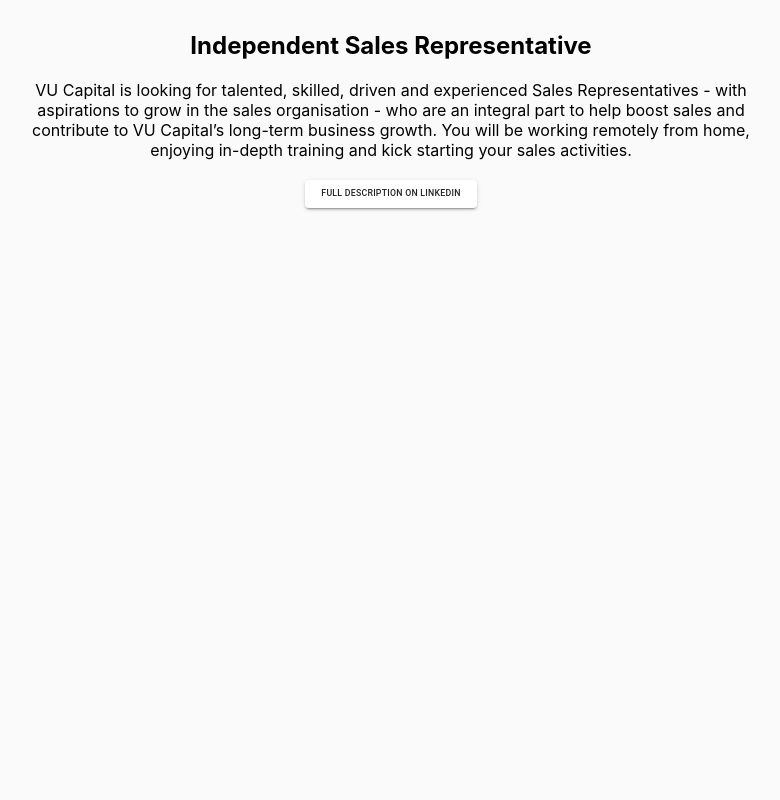
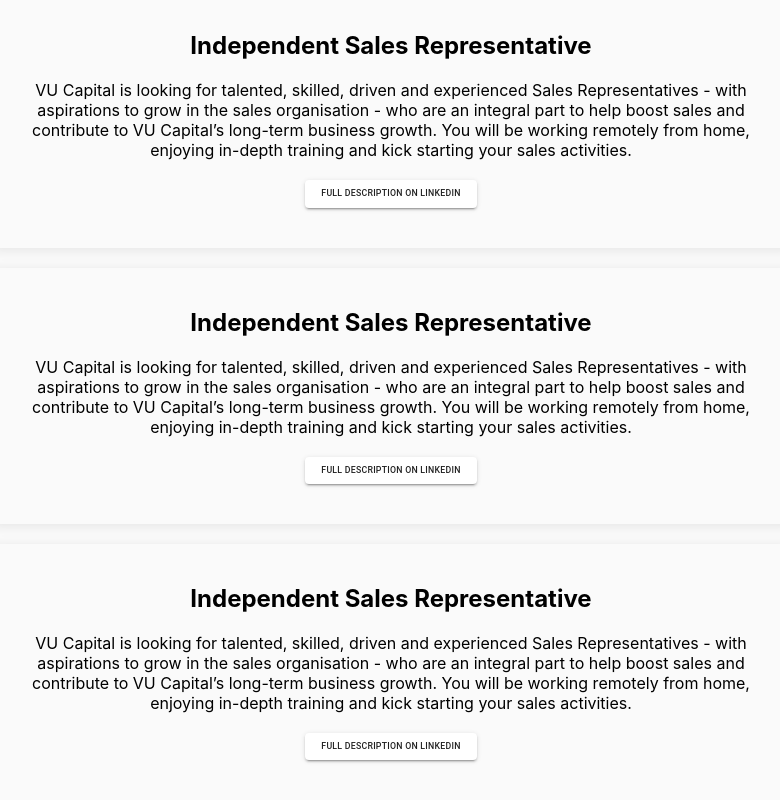
Before and after one commit to mritunjaysaha/project-1, a Next.js app: page /careers in a window 1280 px wide. Shown: the part 805-1605 px from the top of the page, without its empty margins (249-1029 px from the left). Before the commit the page ends 1053 px from the top, so only its background shows below. Built offline with nearby package versions, Linux system fonts and the light colour scheme.

Commit message:
removed redundant navbar

```diff
--- a/data.js
+++ b/data.js
@@ -125,5 +125,23 @@
                 "VU Capital is looking for talented, skilled, driven and experienced Sales Representatives - with aspirations to grow in the sales organisation - who are an integral part to help boost sales and contribute to VU Capital’s long-term business growth. You will be working remotely from home, enjoying in-depth training and kick starting your sales activities.",
             descLink: "",
         },
+        {
+            title: "independent sales representative",
+            description:
+                "VU Capital is looking for talented, skilled, driven and experienced Sales Representatives - with aspirations to grow in the sales organisation - who are an integral part to help boost sales and contribute to VU Capital’s long-term business growth. You will be working remotely from home, enjoying in-depth training and kick starting your sales activities.",
+            descLink: "",
+        },
+        {
+            title: "independent sales representative",
+            description:
+                "VU Capital is looking for talented, skilled, driven and experienced Sales Representatives - with aspirations to grow in the sales organisation - who are an integral part to help boost sales and contribute to VU Capital’s long-term business growth. You will be working remotely from home, enjoying in-depth training and kick starting your sales activities.",
+            descLink: "",
+        },
+        {
+            title: "independent sales representative",
+            description:
+                "VU Capital is looking for talented, skilled, driven and experienced Sales Representatives - with aspirations to grow in the sales organisation - who are an integral part to help boost sales and contribute to VU Capital’s long-term business growth. You will be working remotely from home, enjoying in-depth training and kick starting your sales activities.",
+            descLink: "",
+        },
     ],
 };
--- a/pages/careers/index.js
+++ b/pages/careers/index.js
@@ -28,16 +28,6 @@
                         />
                     </li>
                 ))}
-
-                {data.map((data) => (
-                    <li className={styles.careersCards}>
-                        <h3>{data.title}</h3>
-                        <p>{data.description}</p>
-                        <MUIButton
-                            name={<ATag name={buttonName} link={data.link} />}
-                        />
-                    </li>
-                ))}
             </ul>
         </section>
     );
--- a/pages/index.js
+++ b/pages/index.js
@@ -12,7 +12,7 @@
             </Head>
 
             <Header />
-            <Navbar className="navbar" />
+            {/* <Navbar className="navbar" /> */}
 
             <Body />
         </div>
--- a/src/navbar.jsx
+++ b/src/navbar.jsx
@@ -17,10 +17,7 @@
         const listener = document.addEventListener("scroll", (e) => {
             const scrolled = document.scrollingElement.scrollTop;
 
-            if (
-                (viewportWidth < 996 && scrolled >= viewportWidth) ||
-                scrolled > 1200
-            ) {
+            if (scrolled > 600) {
                 setScrolled(true);
             } else {
                 setScrolled(false);
@@ -44,12 +41,8 @@
     return (
         <nav
             className={
-                className
-                    ? className.toLowerCase() == "navbar"
-                        ? isScrolled
-                            ? `${styles.navbarHeaderAbsolute} ${styles.changeBackgroundColor} ${styles.navbar} ${styles.showNavbar}`
-                            : `${styles.hideNavbar}`
-                        : ``
+                isScrolled
+                    ? `${styles.navbarHeaderAbsolute} ${styles.changeBackgroundColor}`
                     : `${styles.navbarHeaderAbsolute}`
             }
         >
--- a/styles/navbar.module.scss
+++ b/styles/navbar.module.scss
@@ -121,6 +121,7 @@
 }
 
 .changeBackgroundColor {
+    position: sticky;
     background: white;
     color: black;
 }
```
